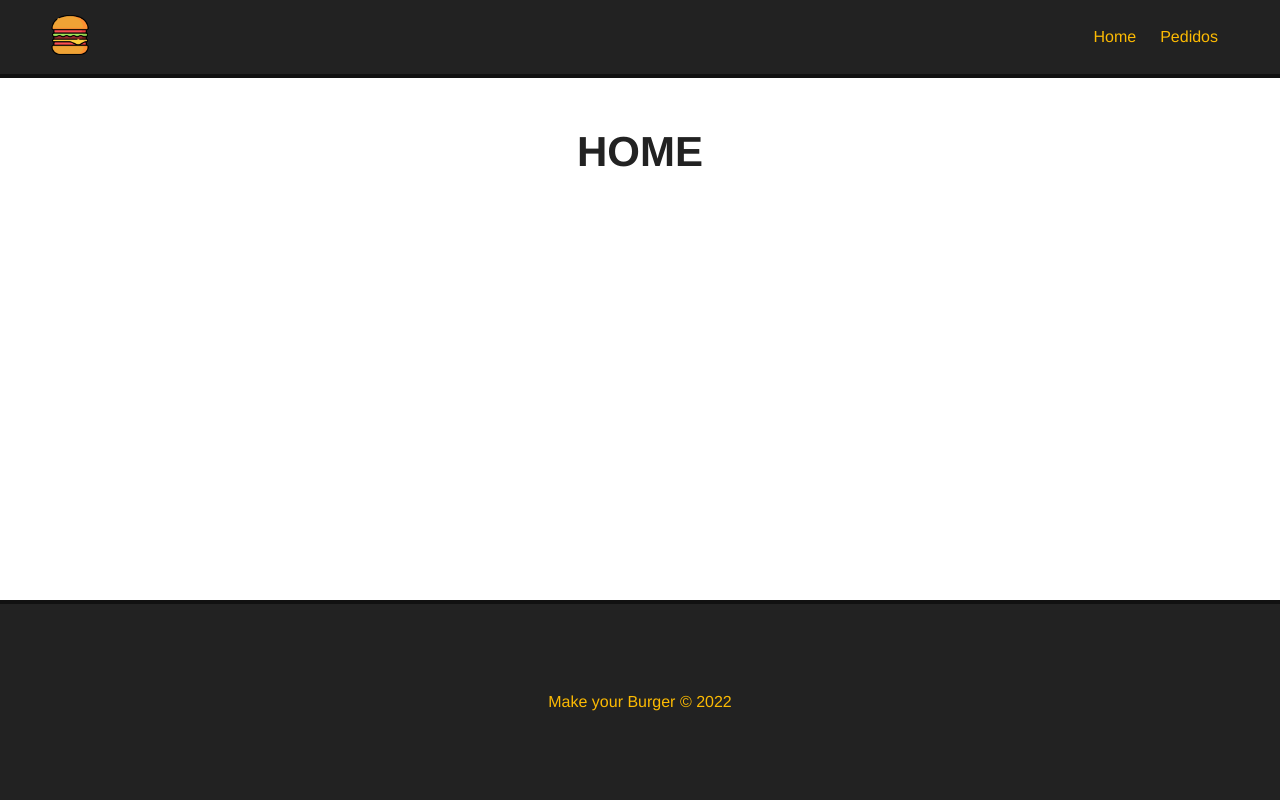
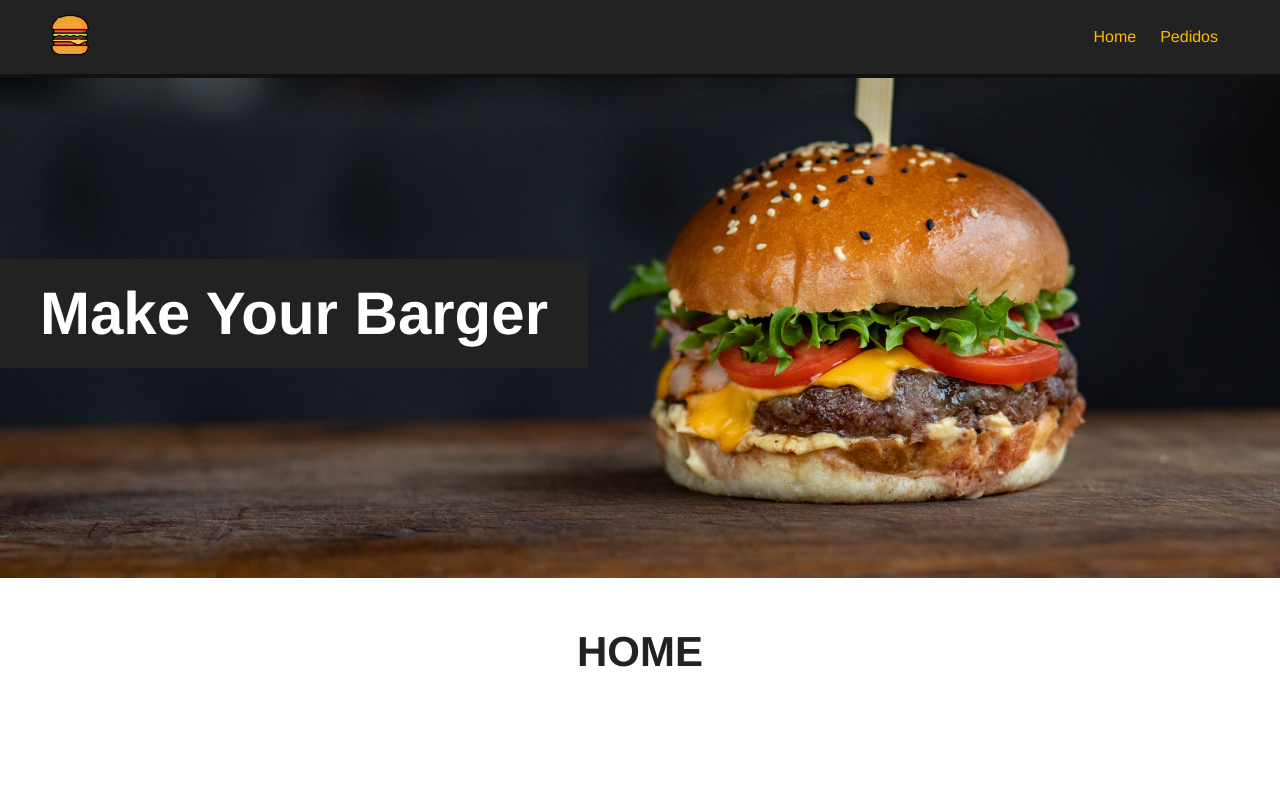
Before and after one commit to ricardorocker/vue3-make-your-burguer-app, a Vue app: page / in a window 1280 px wide. Shown: the top 800 px of the page. Built offline with nearby package versions, Linux system fonts and the light colour scheme.

Commit message:
Banner do app

```diff
--- /dev/null
+++ b/src/components/Banner.vue
@@ -0,0 +1,31 @@
+<template>
+  <div id="main-banner">
+    <h1>Make Your Barger</h1>
+  </div>
+</template>
+
+<script>
+export default {
+  name: "Banner",
+};
+</script>
+
+<style scoped>
+#main-banner {
+  background-image: url("../../public/img/burger.jpg");
+  background-position: 0 -250px;
+  background-size: cover;
+  height: 500px;
+  display: flex;
+  align-items: center;
+  justify-content: flex-start;
+}
+
+#main-banner h1 {
+  color: #fff;
+  background-color: #222;
+  padding: 20px 40px;
+  text-align: center;
+  font-size: 60px;
+}
+</style>
--- a/src/components/Footer.vue
+++ b/src/components/Footer.vue
@@ -19,7 +19,6 @@
   display: flex;
   align-items: center;
   justify-content: center;
-  position: absolute;
   bottom: 0;
   width: 100%;
 }
--- a/src/views/HomeView.vue
+++ b/src/views/HomeView.vue
@@ -1,8 +1,17 @@
 <template>
-  <div class="main-container">
-    <h1>HOME</h1>
+  <div>
+    <banner />
+    <div class="main-container">
+      <h1>HOME</h1>
+    </div>
   </div>
 </template>
 
 <script>
+import Banner from "../components/Banner.vue";
+
+export default {
+  components: { Banner },
+  name: "HomeView",
+};
 </script>
```
